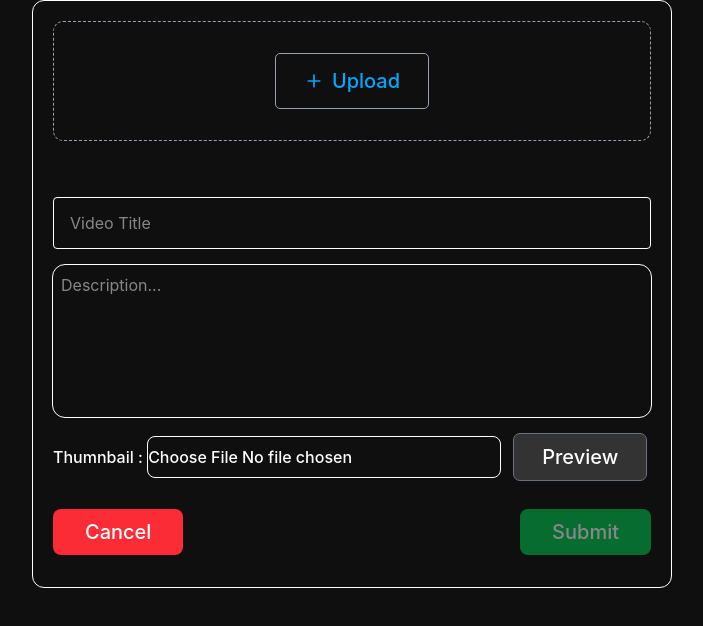
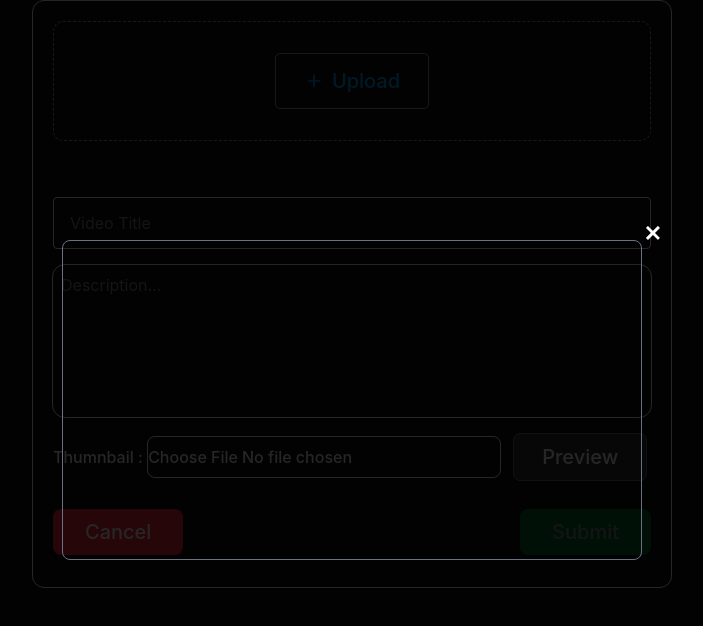
Before and after one commit to Hasnain-laghari-007/youtube, a React (Vite) app in the folder youtube-Frontend/: page /upload-video in a window 1280 px wide. Both pictures are taken after a click on the button "Preview". Shown: the top 626 px of the page, without its empty margins (288-991 px from the left). Built offline with nearby package versions, Linux system fonts and the light colour scheme; no server answers.

Commit message:
working on thumbnail preview

```diff
--- /dev/null
+++ b/youtube-Frontend/src/components/common/ThumbnailPreview.jsx
@@ -0,0 +1,26 @@
+import React from 'react'
+
+const ThumbnailPreview = ({ imgSrc, preview, setPreview }) => {
+  return (
+    <div
+      className={`fixed top-0 left-0 w-screen min-h-screen flex items-center justify-center bg-black/85 transition-opacity ${
+        preview ? "z-100 opacity-100 duration-150" : "opacity-0 duration-150 -z-100 pointer-events-none"
+      }`}
+    >
+      <div className="relative border border-gray-500 rounded-lg w-145 h-80">
+        <button
+        type='button'
+          onClick={() => setPreview(false)}
+          className="absolute -top-8 -right-9 w-11 h-11 rounded-[50%] flex items-center justify-center cursor-pointer"
+        >
+          <span className='text-4xl rotate-45 p-4 hover:scale-140 duration-150'>+</span>
+        </button>
+        {
+          imgSrc && <img src={imgSrc} alt="Thumbnail" className="w-full h-full object-cover" />
+        }
+      </div>
+    </div>
+  )
+}
+
+export default ThumbnailPreview
--- /dev/null
+++ b/youtube-Frontend/src/components/common/VideoDisplay.jsx
@@ -0,0 +1,11 @@
+import React from 'react'
+
+const VideoDisplay = () => {
+  return (
+    <div>
+
+    </div>
+  )
+}
+
+export default VideoDisplay
--- a/youtube-Frontend/src/pages/VideoUpload.jsx
+++ b/youtube-Frontend/src/pages/VideoUpload.jsx
@@ -5,12 +5,16 @@ import { useRef, useState } from "react"
 import { useNavigate } from "react-router-dom"
 import toast from "react-hot-toast"
 import axios from "axios"
+import ThumbnailPreview from "../components/common/ThumbnailPreview.jsx"
+import { useEffect } from "react"
 
 const VideoUpload = () => {
   const navigate = useNavigate()
+  const [preview, setPreview] = useState(false)
   const { register, handleSubmit, formState: { errors, isSubmitting }, } = useForm()
   const customInputRef = useRef(null)
-  const thumnailInput = useRef()
+  const thumnailInput = useRef(null)
+  const [thumbnail,setThumbnail] = useState(null)
   const controllerRef = useRef(null)
   const [progress, setProgress] = useState(0)
   const [uploadStatus, setUploadStatus] = useState("idle")
@@ -81,6 +85,11 @@ const VideoUpload = () => {
     }
   }
 
+  function handleThumbnailChnage(e){
+    const file = e.target.files[0]
+    if(file) setThumbnail(URL.createObjectURL(file))
+  }
+
 
   return (
     <div className='w-full'>
@@ -102,24 +111,30 @@ const VideoUpload = () => {
             className="w-full h-full outline-0 hidden" type="file" id="videofield" />
 
           {/* Upload Button */}
-          <button type="button"
-            onClick={clickInput} className="flex items-center gap-x-2 py-3 px-7 border border-gray-400 hover:bg-gray-900 duration-150  rounded-[5px] cursor-pointer">
-            <Plus className="w-[clamp(0.98rem,3vw,1.25rem)] h-[clamp(0.98rem,3vw,1.25rem)]" color="#00a8ff" />
-            <span className="font-medium text-[#00a8ff]">Upload</span>
-          </button>
+          {
+            uploadStatus === "uploading" ?
+              <div className="w-10 h-10  border-2 border-blue-500 border-b-transparent border-t-transparent rounded-[50%] animate-spin"></div>
+              :
+              <button type="button"
+                onClick={clickInput} className="flex items-center gap-x-2 py-3 px-7 border border-gray-400 hover:bg-gray-900 duration-150  rounded-[5px] cursor-pointer">
+                <Plus className="w-[clamp(0.98rem,3vw,1.25rem)] h-[clamp(0.98rem,3vw,1.25rem)]" color="#00a8ff" />
+                <span className="font-medium text-[#00a8ff]">Upload</span>
+              </button>
+          }
+
 
           {/* Progress Div */}
           {uploadStatus !== "idle" && (
-            <div className="progressDiv absolute -bottom-12 left-0 w-full">
+            <div className="progressDiv flex flex-col absolute -bottom-9 left-0 w-full">
 
               {/* Progress Bar */}
-              <p className="text-[10px] text-blue-400" >
-                {progress === 100 ? "Uploaded!" : ""}
+              <p className="text-[14px] font-medium text-blue-400" >
+                {uploadStatus === 'success' ? "Uploaded!" : `${progress}%`}
               </p>
               <progress
                 value={progress}
                 max={100}
-                className="w-full h-2.5 rounded-full overflow-hidden appearance-none [&::-webkit-progress-bar]:bg-gray-100 [&::-webkit-progress-value]:bg-gray-500 [&::-moz-progress-bar]:bg-gray-500"
+                className="w-full h-1.5 rounded-full overflow-hidden appearance-none [&::-webkit-progress-bar]:bg-gray-100 [&::-webkit-progress-value]:bg-gray-500 [&::-moz-progress-bar]:bg-gray-500"
               />
 
             </div>
@@ -158,18 +173,22 @@ const VideoUpload = () => {
                 required: "Thumnail is required!",
                 validate: (img) => img?.[0]?.type.startsWith("image/") || "Thmubnail must be an Image Type"
               })}
-              className="border rounded-lg py-2 cursor-pointer max-[375px]:w-full" type="file" name="thumnailInput" id="thumnailInput" />
+              onChange={()=>handleThumbnailChnage}
+              className="border rounded-lg py-2 cursor-pointer max-[375px]:w-full" type="file" />
           </label>
-          <button type="button" className="preview border border-gray-500 rounded-[7px] bg-[#333333] font-medium py-2 px-7 hover:bg-gray-600 duration-150 cursor-pointer disabled:bg-[#1e1e1e]">
+          <button onClick={() => setPreview(true)} type="button" className="preview border border-gray-500 rounded-[7px] bg-[#333333] font-medium py-2 px-7 hover:bg-gray-600 duration-150 cursor-pointer disabled:bg-[#1e1e1e]">
             Preview
           </button>
         </div>
+
+
+          <ThumbnailPreview imgSrc={thumbnail} preview={preview} setPreview={setPreview} />
+
         {/* Thumbnail Field End*/}
 
         {/*Lower div*/}
 
         <div className="w-full flex items-center justify-between my-3">
-
 
           <button onClick={() => controllerRef.current?.abort()} type="button" className="bg-red-500 hover:bg-red-600 duration-150 py-2 px-8 rounded-lg font-medium cursor-pointer"> {/* Cancel Button */}
             Cancel
```
